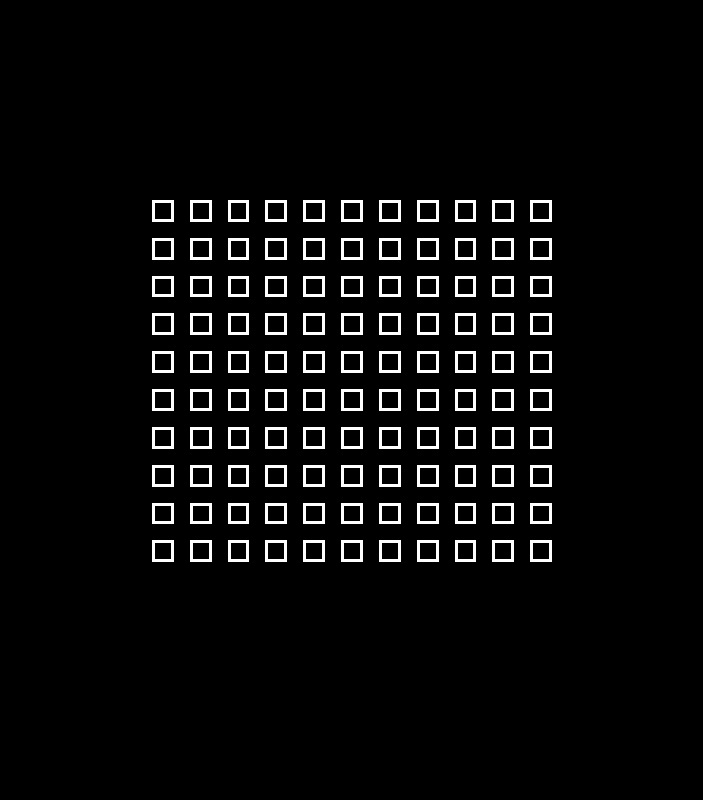
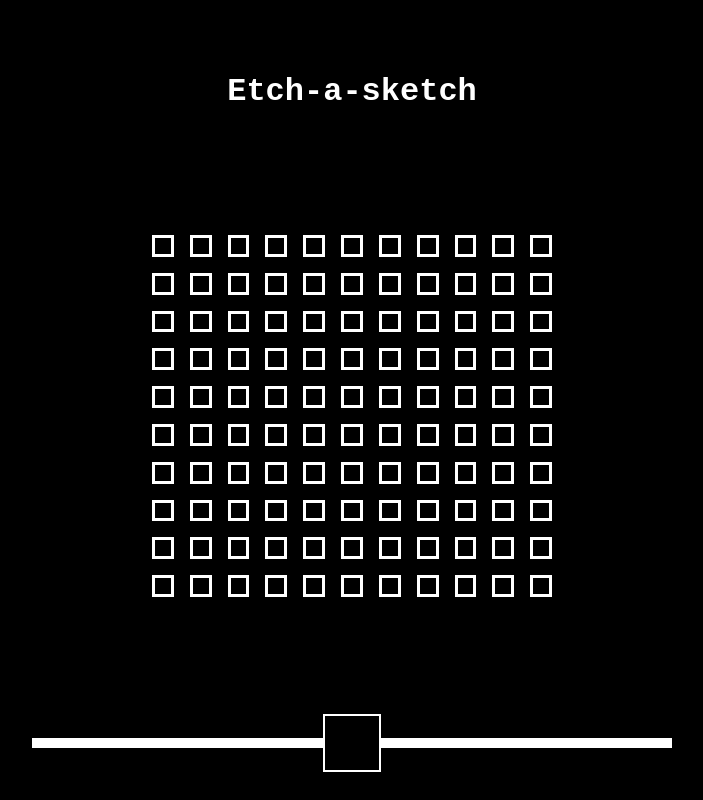
Before and after one commit to danielobroin/etch-a-sketch, a plain HTML site: page index.html in a window 1280 px wide. Shown: the whole page, without its empty margins (288-991 px from the left). Drawn offline with Linux system fonts and the light colour scheme.

Commit message:
Added slider

```diff
--- a/index.html
+++ b/index.html
@@ -9,8 +9,13 @@
     <link rel = "stylesheet" href="style.css">
 </head>
 <body>
-    <div id="container">
+    <h1>Etch-a-sketch</h1>
+    <div id="container"></div>
 
+
+   <div class="slidercontainer">
+         <input class="slider" type="range"></input>
     </div>
+
 </body>
 </html>
--- a/script.js
+++ b/script.js
@@ -4,8 +4,6 @@ let container = document.querySelector("#container")
 
 
 let size = 10;
-let i = 0;
-let k = 0;
 for (i = 0; i <=size; i++){
     container.setAttribute('style', `grid-template-columns: repeat(${i+1}, 1fr); grid-template-rows: repeat(${i+1}, 1fr);`);
 
@@ -16,7 +14,6 @@ for (i = 0; i <=size; i++){
         square.style.borderColor = 'white';
         square.setAttribute('data-color', `rgb(${i*(255/size)}, ${k*(255/size)}, 255)`);
         container.appendChild(square);
-
         square.addEventListener("mouseover", function() {square.style.backgroundColor = square.getAttribute('data-color')})
     }
 }
--- a/style.css
+++ b/style.css
@@ -1,16 +1,44 @@
 body{
+    margin: 0;
     height: 100vh;
-    margin: 0;
-    display: flex;
-    justify-content: center;
+    width: 100%;
+    display: inline-grid;
     background-color: black;
+    justify-items: center;
+    align-items: center;
 }
-
+h1{
+    color: white;
+    font-family: 'Courier New', Courier, monospace;
+}
 #container {
-    margin: auto ;
+    justify-self: center;
+    margin: auto;
     height: 50vh;
     width: 50vh;
     display: grid;
     grid-gap: 1rem;
+}
 
+.slidercontainer{
+    width: 100%;
+    justify-items: center;
+    display:grid;
 }
+.slider{
+    -webkit-appearance: none;
+    appearance: none;
+    margin: auto;
+    height: 10px;
+    width: 50%;
+}
+
+.slider::-webkit-slider-thumb {
+    -webkit-appearance: none; /* Override default look */
+    appearance: none;
+    width: 54px;
+    height: 54px;
+    background: black;
+    outline: 2px solid white;
+    cursor: pointer; /* Cursor on hover */
+  }
```
